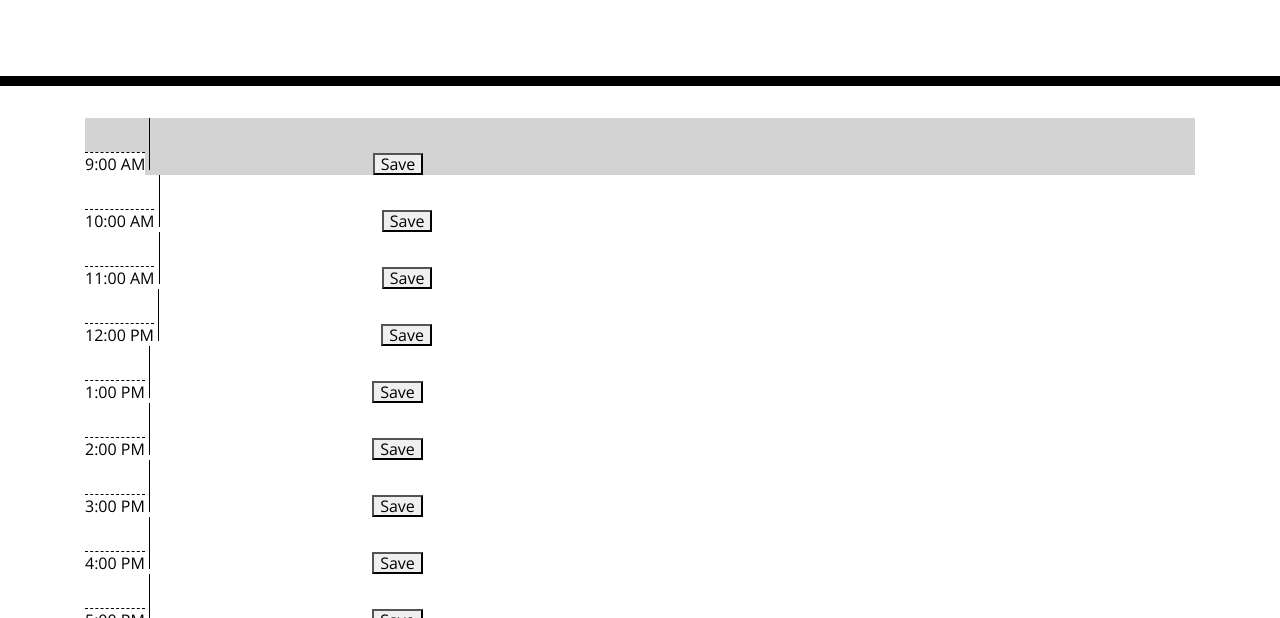
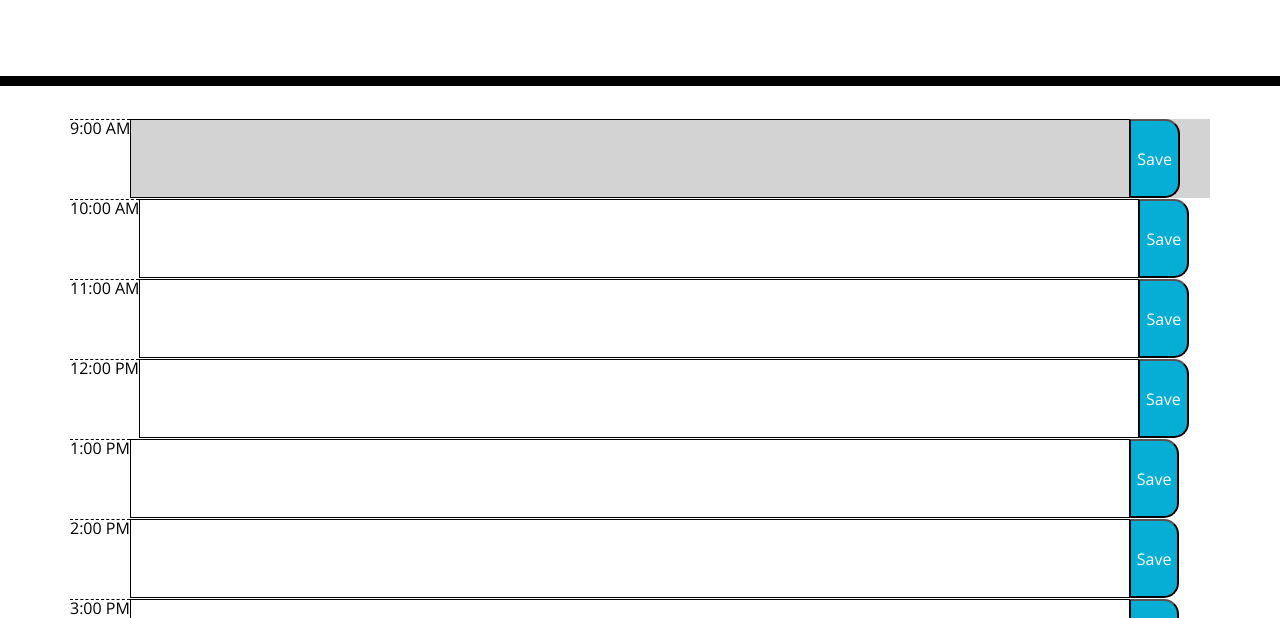
Before and after one commit to Rinaberger/ch05_super_disco, a plain HTML site: page Develop/index.html in a window 1280 px wide. Shown: the part 182-800 px from the top of the page. Drawn offline with nearby package versions, Linux system fonts and the light colour scheme.

Commit message:
add styling

```diff
--- a/Develop/index.html
+++ b/Develop/index.html
@@ -30,55 +30,55 @@
     </header>
     <div class="container">
       <!-- Timeblocks go here -->
-        <div id="9" class="hour_box_9" data-time="9">
+        <div id="9" class="hour_box_9 row" data-time="9">
             <span id="hour" class="hour">9:00 AM</span>
             <textarea id="hour_notes9" class="hour_notes9"></textarea>
-            <button id="hour_btn" class="hour_btn">Save</button>
+            <button id="hour_btn9" class="hour_btn saveBtn ">Save</button>
         </div>
-        <div id="10" class="hour_box_ 10" data-time="10">
+        <div id="10" class="hour_box_ 10 row" data-time="10">
             <span id="hour" class="hour">10:00 AM</span>
             <textarea id="hour_notes10" class="hour_notes10"></textarea>
-            <button id="hour_btn" class="hour_btn">Save</button>
+            <button id="hour_btn10" class="hour_btn saveBtn">Save</button>
         </div>
-        <div id="11" class="hour_box_11" data-time="11">
+        <div id="11" class="hour_box_11 row" data-time="11">
           <span id="hour" class="hour">11:00 AM</span>
           <textarea id="hour_notes11" class="hour_notes11"></textarea>
-          <button id="hour_btn" class="hour_btn">Save</button>
+          <button id="hour_btn11" class="hour_btn saveBtn">Save</button>
       </div>
-      <div id="12" class="hour_box_ 12" data-time="12">
+      <div id="12" class="hour_box_ 12 row" data-time="12">
           <span id="hour" class="hour">12:00 PM</span>
           <textarea id="hour_notes12" class="hour_notes12"></textarea>
-          <button id="hour_btn" class="hour_btn">Save</button>
+          <button id="hour_btn12" class="hour_btn saveBtn">Save</button>
       </div>
-      <div id="13" class="hour_box_13" data-time="13">
+      <div id="13" class="hour_box_13 row" data-time="13">
         <span id="hour" class="hour">1:00 PM</span>
         <textarea id="hour_notes13" class="hour_notes13"></textarea>
-        <button id="hour_btn" class="hour_btn">Save</button>
+        <button id="hour_btn13" class="hour_btn saveBtn">Save</button>
     </div>
-    <div id="14" class="hour_box_ 14" data-time="14">
+    <div id="14" class="hour_box_ 14 row" data-time="14">
         <span id="hour" class="hour">2:00 PM</span>
         <textarea id="hour_notes14" class="hour_notes14"></textarea>
-        <button id="hour_btn" class="hour_btn">Save</button>
+        <button id="hour_btn14" class="hour_btn saveBtn">Save</button>
     </div>
-    <div id="15" class="hour_box_15" data-time="15">
+    <div id="15" class="hour_box_15 row" data-time="15">
       <span id="hour" class="hour">3:00 PM</span>
       <textarea id="hour_notes15" class="hour_notes15"></textarea>
-      <button id="hour_btn" class="hour_btn">Save</button>
+      <button id="hour_btn15" class="hour_btn saveBtn">Save</button>
   </div>
-  <div id="16" class="hour_box_ 16" data-time="16">
+  <div id="16" class="hour_box_ 16 row" data-time="16">
       <span id="hour" class="hour">4:00 PM</span>
       <textarea id="hour_notes16" class="hour_notes16"></textarea>
-      <button id="hour_btn" class="hour_btn">Save</button>
+      <button id="hour_btn16" class="hour_btn saveBtn">Save</button>
   </div>
-  <div id="17" class="hour_box_ 17" data-time="17">
+  <div id="17" class="hour_box_ 17 row" data-time="17">
     <span id="hour" class="hour">5:00 PM</span>
     <textarea id="hour_notes17" class="hour_notes17"></textarea>
-    <button id="hour_btn" class="hour_btn">Save</button>
+    <button id="hour_btn17" class="hour_btn saveBtn">Save</button>
   </div>
-  <div id="18" class="hour_box_18" data-time="18">
+  <div id="18" class="hour_box_18 row" data-time="18">
     <span id="hour" class="hour">6:00 PM</span>
     <textarea id="hour_notes18" class="hour_notes18"></textarea>
-    <button id="hour_btn" class="hour_btn">Save</button>
+    <button id="hour_btn18" class="hour_btn saveBtn">Save</button>
 </div>
 
 
--- a/Develop/script.js
+++ b/Develop/script.js
@@ -16,11 +16,18 @@ $(document).ready(function() {
 //functions
 function saveText(event) {
     timeValue9 = $(this).parent().attr('data-time');
-    let notesValue9 = $(this).siblings('.hour_notes').val()
+    let notesValue9 = $(this).siblings('.hour_notes9').val()
     console.log(notesValue9 + " = notes");
     console.log(timeValue9 + " = hour notes inputted");
     //save text area to localStorage
     localStorage.setItem(timeValue9, notesValue9);
+
+    timeValue10 = $(this).parent().attr('data-time');
+    let notesValue10 = $(this).siblings('.hour_notes10').val()
+    console.log(notesValue10 + " = notes");
+    console.log(timeValue10 + " = hour notes inputted");
+    //save text area to localStorage
+    localStorage.setItem(timeValue10, notesValue10);
     }
 
 // change box alerts by time
@@ -46,7 +53,7 @@ function setHourAlert() {
             $(this).addClass('present');
             console.log('present')
         }
-    })
+    });
 
     $('.hour_box_10').each(function() {
         //let entryHour = $(this).parent().attr('data-time');
@@ -60,13 +67,22 @@ function setHourAlert() {
             $(this).addClass('present');
             console.log('present')
         }
-    })
+    });
 }
 
 //events
 
 //save button event
-$('#hour_btn').on('click', saveText);
+$('#hour_btn9').on('click', saveText);
+$('#hour_btn10').on('click', saveText);
+$('#hour_btn11').on('click', saveText);
+$('#hour_btn12').on('click', saveText);
+$('#hour_btn13').on('click', saveText);
+$('#hour_btn14').on('click', saveText);
+$('#hour_btn15').on('click', saveText);
+$('#hour_btn16').on('click', saveText);
+$('#hour_btn17').on('click', saveText);
+$('#hour_btn18').on('click', saveText);
 
 
 
--- a/Develop/style.css
+++ b/Develop/style.css
@@ -6,11 +6,11 @@ body {
 
 textarea{
   background: transparent;
-  border: none;
   resize: none;
   color: #000000;
-  border-left: 1px solid black;
+  border: 1px solid black;
   padding: 10px;
+  width: 1000px
 }
 
 .jumbotron {
```
